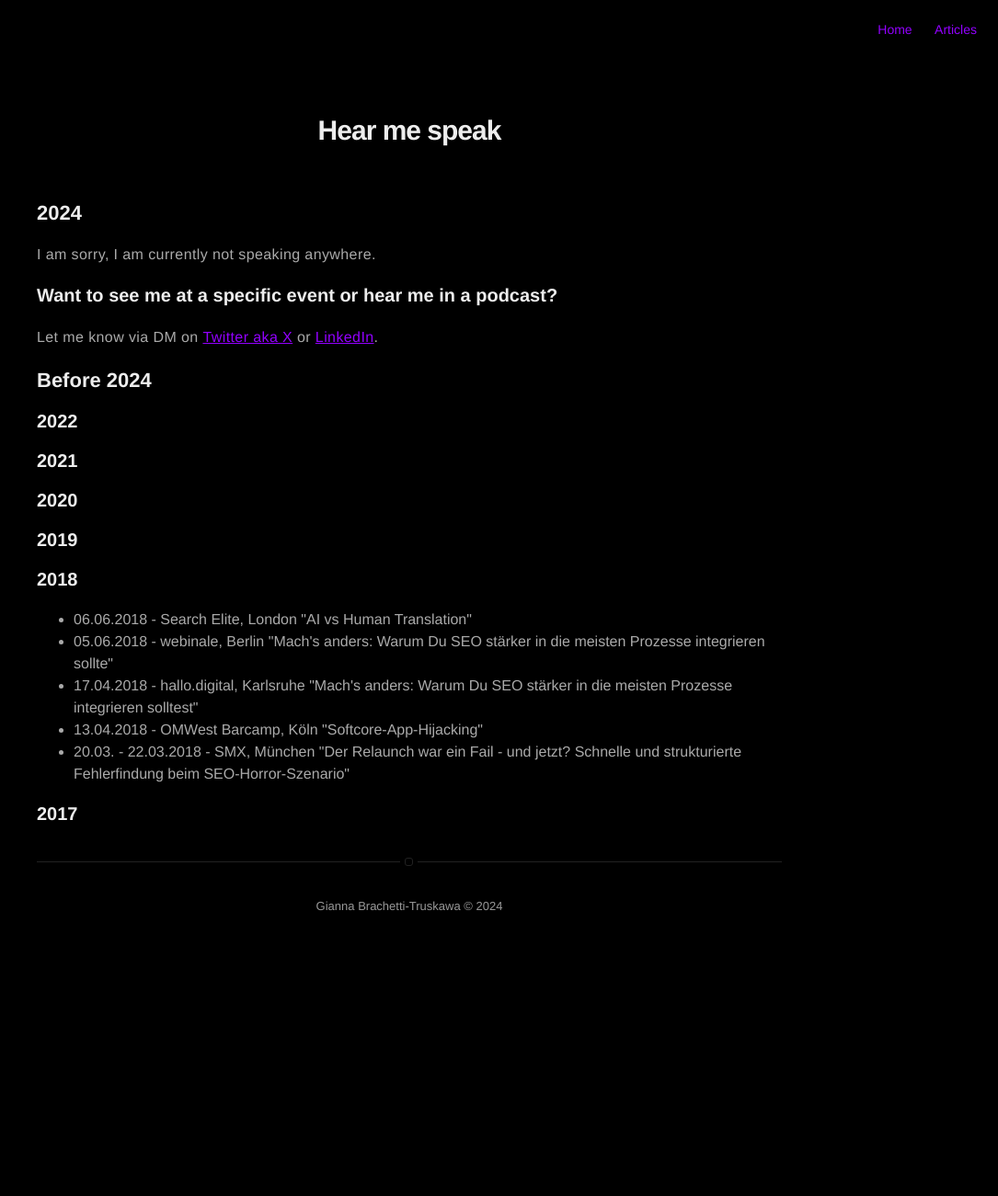
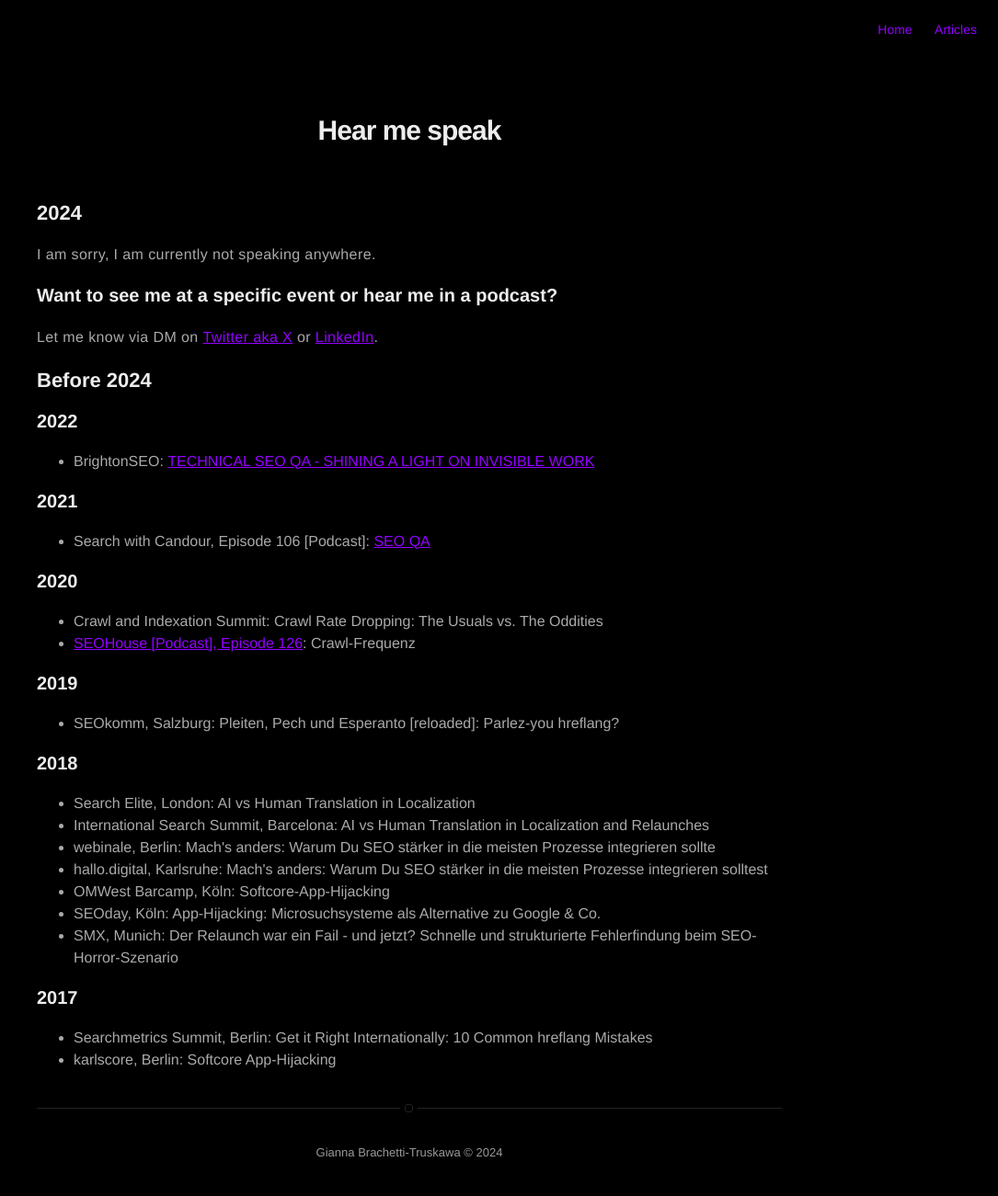
Before and after one commit to tentaclequing/tentaclequing.github.io, a Jekyll site: the page built from appearances.html, in a window 1280 px wide. Shown: the whole page at 92% size, without its empty margins (195-1280 px from the left). Built offline with Jekyll 4.4.1, drawn with Linux system fonts in a browser that asks for light colours; nearby versions of some CDN libraries; before the commit the page ends 1033 px from its top, so only the background shows below that.

Commit message:
Update appearances.html

```diff
--- a/appearances.html
+++ b/appearances.html
@@ -10,23 +10,37 @@ title: Appearances
 <p>Let me know via DM on <a href="https://twitter.com/tentaclequing">Twitter aka X</a> or <a href="https://www.linkedin.com/in/gianna-brachetti-truskawa/">LinkedIn</a>.</p>
 <h2>Before 2024</h2>
 <h3>2022</h3>
+<ul>
+    <li>BrightonSEO: <a href="https://www.slideshare.net/GiannaBrachettiTrusk/technical-seo-qa-shining-a-light-on-invisible-work-brightonseo-april-2022">TECHNICAL SEO QA - SHINING A LIGHT ON INVISIBLE WORK </a></li>
+</ul>
 <h3>2021</h3>
+<ul>
+    <li>Search with Candour, Episode 106 [Podcast]: <a href="https://podcasters.spotify.com/pod/show/searchwithcandour/episodes/Episode-106-SEO-QA-with-Gianna-Brachetti-Truskawa-eubont">SEO QA</a></li>
+</ul>
 <h3>2020</h3>
+<ul>
+    <li>Crawl and Indexation Summit: Crawl Rate Dropping: The Usuals vs. The Oddities</li>
+    <li><a href="https://www.termfrequenz.de/podcast/seo-house-podcast/crawling-frequenz-interview-mit-gianna-brachetti-truskawa-seohouse-seo-podcast/">SEOHouse [Podcast], Episode 126</a>: Crawl-Frequenz</li>
+</ul>
 <h3>2019</h3>
+<ul>
+    <li>SEOkomm, Salzburg: Pleiten, Pech und Esperanto [reloaded]: Parlez-you hreflang?</li>
+</ul>
 <h3>2018</h3>
 <ul>
-    <li>06.06.2018 - Search Elite, London
-        "AI vs Human Translation"</li>
-    <li>05.06.2018 - webinale, Berlin
-        "Mach's anders: Warum Du SEO stärker in die meisten Prozesse integrieren sollte"</li>
-    <li>17.04.2018 - hallo.digital, Karlsruhe
-        "Mach's anders: Warum Du SEO stärker in die meisten Prozesse integrieren solltest"</li>
-    <li>13.04.2018 - OMWest Barcamp, Köln
-        "Softcore-App-Hijacking"</li>
-    <li>20.03. - 22.03.2018 - SMX, München
-        "Der Relaunch war ein Fail - und jetzt? Schnelle und strukturierte Fehlerfindung beim SEO-Horror-Szenario"</li>
+    <li>Search Elite, London: AI vs Human Translation in Localization</li>
+    <li>International Search Summit, Barcelona: AI vs Human Translation in Localization and Relaunches</li>
+    <li>webinale, Berlin: Mach's anders: Warum Du SEO stärker in die meisten Prozesse integrieren sollte</li>
+    <li>hallo.digital, Karlsruhe: Mach's anders: Warum Du SEO stärker in die meisten Prozesse integrieren solltest</li>
+    <li>OMWest Barcamp, Köln: Softcore-App-Hijacking</li>
+    <li>SEOday, Köln: App-Hijacking: Microsuchsysteme als Alternative zu Google & Co.</li>
+    <li>SMX, Munich: Der Relaunch war ein Fail - und jetzt? Schnelle und strukturierte Fehlerfindung beim SEO-Horror-Szenario</li>
         </ul>
 <h3>2017</h3>
+<ul>
+    <li>Searchmetrics Summit, Berlin: Get it Right Internationally: 10 Common hreflang Mistakes</li>
+    <li>karlscore, Berlin: Softcore App-Hijacking</li>
+</ul>
 
 
 <section class="list">
```
